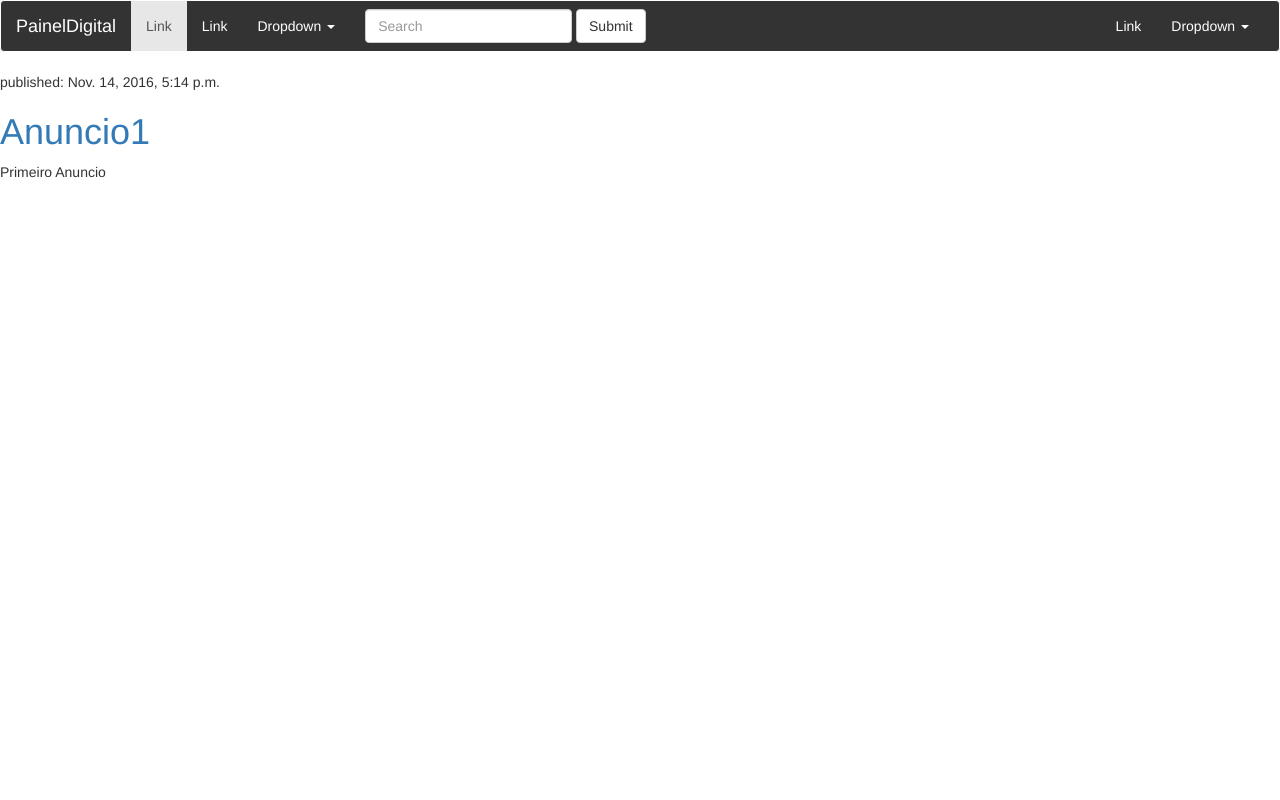
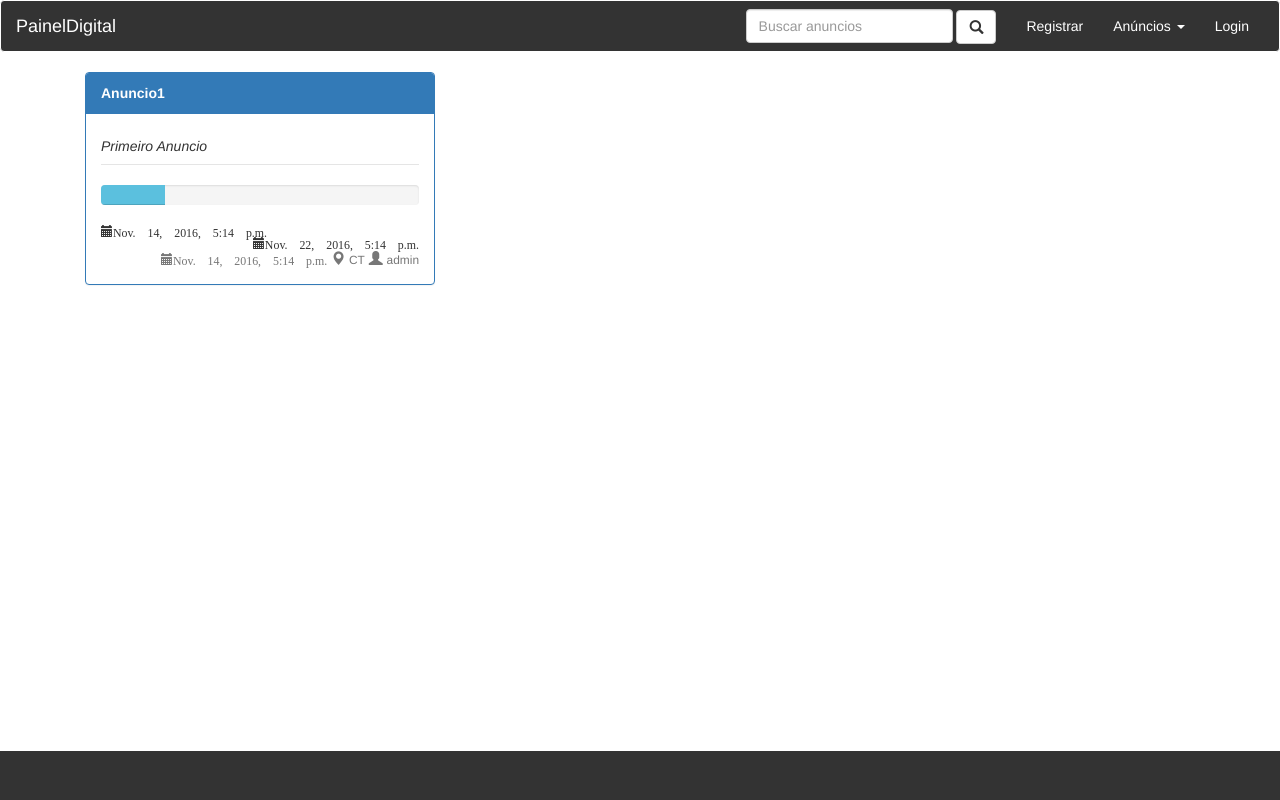
Before and after one commit to ESEGroup/Peru, a Django app: page / in a window 1280 px wide. Run offline with Django 3.2, Linux system fonts and the light colour scheme; data comes from the database, SQL or seed files in the repository; some libraries are stand-ins or nearby versions.

Commit message:
Criar view para anuncios

```diff
--- a/anuncio/templates/anuncios/anuncios.html
+++ b/anuncio/templates/anuncios/anuncios.html
@@ -1,69 +1,52 @@
-{% load staticfiles %}
+{% extends 'anuncios/layout.html' %}
 
-<head>
-<link rel="stylesheet" href="https://maxcdn.bootstrapcdn.com/bootstrap/3.3.7/css/bootstrap.min.css">
-<link rel="stylesheet" href="{% static 'css/painel.css' %}">
-</head>
-
-<nav class="navbar navbar-default">
-  <div class="container-fluid">
-    <!-- Brand and toggle get grouped for better mobile display -->
-    <div class="navbar-header">
-      <button type="button" class="navbar-toggle collapsed" data-toggle="collapse" data-target="#bs-example-navbar-collapse-1" aria-expanded="false">
-        <span class="sr-only">Toggle navigation</span>
-        <span class="icon-bar"></span>
-        <span class="icon-bar"></span>
-        <span class="icon-bar"></span>
-      </button>
-      <a class="navbar-brand" href="#">PainelDigital</a>
-    </div>
-
-    <!-- Collect the nav links, forms, and other content for toggling -->
-    <div class="collapse navbar-collapse" id="bs-example-navbar-collapse-1">
-      <ul class="nav navbar-nav">
-        <li class="active"><a href="#">Link <span class="sr-only">(current)</span></a></li>
-        <li><a href="#">Link</a></li>
-        <li class="dropdown">
-          <a href="#" class="dropdown-toggle" data-toggle="dropdown" role="button" aria-haspopup="true" aria-expanded="false">Dropdown <span class="caret"></span></a>
-          <ul class="dropdown-menu">
-            <li><a href="#">Action</a></li>
-            <li><a href="#">Another action</a></li>
-            <li><a href="#">Something else here</a></li>
-            <li role="separator" class="divider"></li>
-            <li><a href="#">Separated link</a></li>
-            <li role="separator" class="divider"></li>
-            <li><a href="#">One more separated link</a></li>
-          </ul>
-        </li>
-      </ul>
-      <form class="navbar-form navbar-left">
-        <div class="form-group">
-          <input type="text" class="form-control" placeholder="Search">
-        </div>
-        <button type="submit" class="btn btn-default">Submit</button>
-      </form>
-      <ul class="nav navbar-nav navbar-right">
-        <li><a href="#">Link</a></li>
-        <li class="dropdown">
-          <a href="#" class="dropdown-toggle" data-toggle="dropdown" role="button" aria-haspopup="true" aria-expanded="false">Dropdown <span class="caret"></span></a>
-          <ul class="dropdown-menu">
-            <li><a href="#">Action</a></li>
-            <li><a href="#">Another action</a></li>
-            <li><a href="#">Something else here</a></li>
-            <li role="separator" class="divider"></li>
-            <li><a href="#">Separated link</a></li>
-          </ul>
-        </li>
-      </ul>
-    </div><!-- /.navbar-collapse -->
-  </div><!-- /.container-fluid -->
-</nav>
-
+{% block content %}
 
 {% for anuncio in anuncios %}
-    <div>
-        <p>published: {{ anuncio.data_criacao }}</p>
-        <h1><a href="">{{ anuncio.titulo }}</a></h1>
-        <p>{{ anuncio.descricao|linebreaksbr }}</p>
+<div class="container">
+    <div class="col-lg-4">
+        <div class="panel panel-primary">
+            <div class="panel-heading">
+                <strong>{{ anuncio.titulo }}</strong>
+            </div>
+            <div class="panel-body">
+                <h5>
+                    <i class="fa fa-quote-left"></i>
+                        <em class="description">{{ anuncio.descricao|linebreaksbr }}</em>
+                    <i class="fa fa-quote-right"></i>
+                </h5>
+                <legend></legend>
+                <div class="evento progress">
+                    <div class="progress-bar progress-bar-info" role="progressbar" aria-valuenow="20" aria-valuemin="0" aria-valuemax="100" style="width: 20%">
+                        <span class="sr-only">20% Complete</span>
+                    </div>
+                </div>
+                <div>
+                    <span>
+                        <small class="glyphicon glyphicon-calendar">
+                            <time class="pull-right" datetime="2008-11-01"> {{anuncio.data_inicio}}</time>
+                        </small>
+                    </span>
+                    <span class="pull-right">
+                        <small class="glyphicon glyphicon-calendar">
+                            <time class="pull-right" datetime="2011-07-16"> {{anuncio.data_fim}}</time>
+                        </small>
+                    </span>
+                </div>
+                <div class="detalhes pull-right text-muted">
+                    <small class="glyphicon glyphicon-calendar">
+                        <time class="pull-right" datetime="2011-07-16"> {{anuncio.data_criacao}}</time>
+                    </small>
+                    <span class="glyphicon glyphicon-map-marker"></span>
+                    <small>{{anuncio.localidade}}</small>
+                    <span class="glyphicon glyphicon-user"></span>
+                    <small>{{anuncio.anunciante}}</small>
+
+                </ul>
+                </div>
+            </div>
+        </div>
     </div>
+</div>
 {% endfor %}
+{% endblock content %}
```
